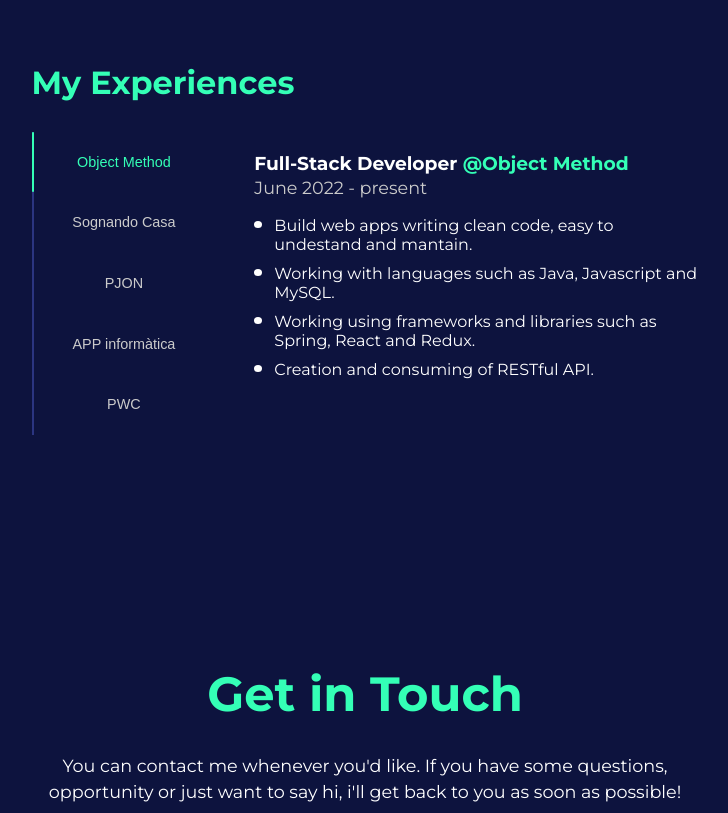
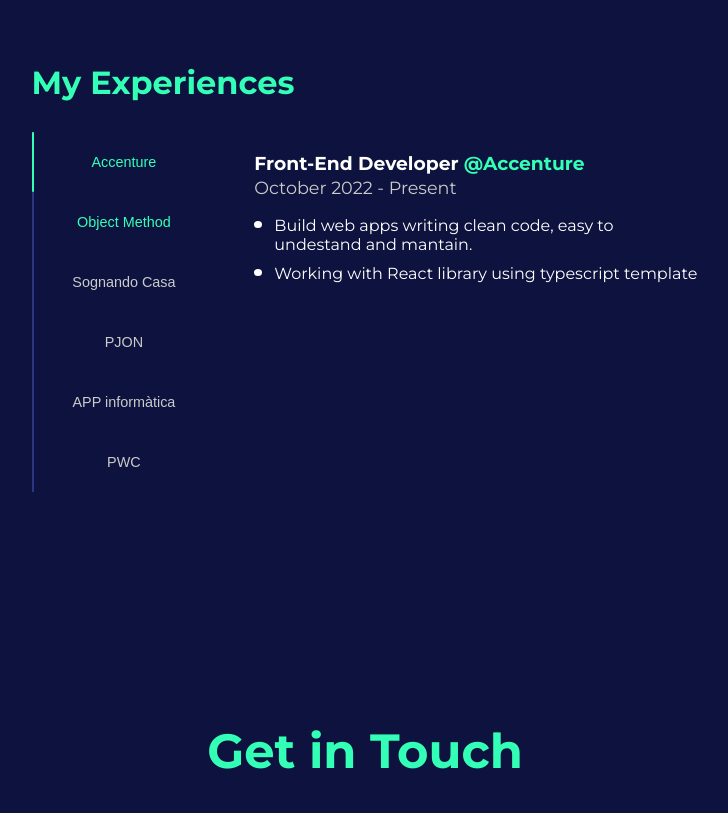
Before and after one commit to YOUBCH/MyPortfolio, a React (Create React App) app: page / in a window 1280 px wide. Shown: the part 1440-2253 px from the top of the page, without its empty margins (275-1003 px from the left). Built offline with nearby package versions, Linux system fonts and the light colour scheme.

Commit message:
added new experience

```diff
--- a/src/components/experience/Experience.css
+++ b/src/components/experience/Experience.css
@@ -14,7 +14,7 @@
 }
 
 .companies {
-    height: 303px;
+    height: fit-content;
     width: 190px;
     position: relative;
     list-style: none;
--- a/src/components/experience/Experience.js
+++ b/src/components/experience/Experience.js
@@ -1,88 +1,254 @@
-import { useEffect, useState } from "react";
 import "./Experience.css";
 
 function Experience() {
-
-    const companies = ['object-method', 'sognando-casa', 'pjon', 'app-informatica', 'pwc'];
+  const companies = [
+    "accenture",
+    "object-method",
+    "sognando-casa",
+    "pjon",
+    "app-informatica",
+    "pwc"
+  ];
 
   const selectCompany = (e) => {
     const btn = e.target;
     const company = e.target.name;
 
-        document.querySelector('.active').classList.remove('active');
-        btn.classList.add('active');
-        document.querySelector('.tab').style.top = `calc(${companies.indexOf(company)} * 60.70px)`;
-        companies.indexOf(company)
+    document.querySelector(".active").classList.remove("active");
+    btn.classList.add("active");
+    document.querySelector(".tab").style.top = `calc(${companies.indexOf(
+      company
+    )} * 60.70px)`;
+    companies.indexOf(company);
 
-        const expDescription = document.querySelector(`.experience-description.${company}`);
-        document.querySelector('.visible').classList.remove('visible');
-        expDescription.classList.add('visible')
-    }
+    const expDescription = document.querySelector(
+      `.experience-description.${company}`
+    );
+    document.querySelector(".visible").classList.remove("visible");
+    expDescription.classList.add("visible");
+  };
 
   return (
-        <section id='experience'>
+    <section id="experience">
       <h1 className="section-titles">My Experiences</h1>
       <div className="experience-table">
         <div className="companies">
-                    <div className="tab">
-                    </div>
-                    <button className="company-btn active" name="object-method" onClick={(e) => selectCompany(e)}>Object Method</button>
-                    <button className="company-btn" name="sognando-casa" onClick={(e) => selectCompany(e)}>Sognando Casa</button>
-                    <button className="company-btn" name="pjon" onClick={(e) => selectCompany(e)}>PJON</button>
-                    <button className="company-btn" name="app-informatica" onClick={(e) => selectCompany(e)}>APP informàtica</button>
-                    <button className="company-btn" name="pwc" onClick={(e) => selectCompany(e)}>PWC</button>
+          <div className="tab"></div>
+          <button
+            className="company-btn active"
+            name="accenture"
+            onClick={(e) => selectCompany(e)}
+          >
+            Accenture
+          </button>
+          <button
+            className="company-btn active"
+            name="object-method"
+            onClick={(e) => selectCompany(e)}
+          >
+            Object Method
+          </button>
+          <button
+            className="company-btn"
+            name="sognando-casa"
+            onClick={(e) => selectCompany(e)}
+          >
+            Sognando Casa
+          </button>
+          <button
+            className="company-btn"
+            name="pjon"
+            onClick={(e) => selectCompany(e)}
+          >
+            PJON
+          </button>
+          <button
+            className="company-btn"
+            name="app-informatica"
+            onClick={(e) => selectCompany(e)}
+          >
+            APP informàtica
+          </button>
+          <button
+            className="company-btn"
+            name="pwc"
+            onClick={(e) => selectCompany(e)}
+          >
+            PWC
+          </button>
         </div>
         <div className="experience-description-container">
-                    <div className="experience-description object-method visible">
-                        <h3><span>Full-Stack Developer</span><span className="company-link"> @<a href='http://www.objectmethod.it/' target="_blank">Object Method</a></span></h3>
-                        <p className="duration">June 2022 - present</p>
+          <div className="experience-description accenture visible">
+            <h3>
+              <span>Front-End Developer</span>
+              <span className="company-link">
+                {" "}
+                @
+                <a
+                  href="http://www.accenture.com/"
+                  target="_blank"
+                  rel="noreferrer"
+                >
+                  Accenture
+                </a>
+              </span>
+            </h3>
+            <p className="duration">October 2022 - Present</p>
             <ul className="tasks-list">
-                            <li className="task">Build web apps writing clean code, easy to undestand and mantain.</li>
-                            <li className="task">Working with languages such as Java, Javascript and MySQL.</li>
-                            <li className="task">Working using frameworks and libraries such as Spring, React and Redux.</li>
+              <li className="task">
+                Build web apps writing clean code, easy to undestand and
+                mantain.
+              </li>
+              <li className="task">
+                Working with React library using typescript template
+              </li>
+            </ul>
+          </div>
+          <div className="experience-description object-method">
+            <h3>
+              <span>Full-Stack Developer</span>
+              <span className="company-link">
+                {" "}
+                @
+                <a
+                  href="http://www.objectmethod.it/"
+                  target="_blank"
+                  rel="noreferrer"
+                >
+                  Object Method
+                </a>
+              </span>
+            </h3>
+            <p className="duration">June 2022 - September 2022</p>
+            <ul className="tasks-list">
+              <li className="task">
+                Build web apps writing clean code, easy to undestand and
+                mantain.
+              </li>
+              <li className="task">
+                Working with languages such as Java, Javascript and MySQL.
+              </li>
+              <li className="task">
+                Working using frameworks and libraries such as Spring, React and
+                Redux.
+              </li>
               <li className="task">Creation and consuming of RESTful API.</li>
             </ul>
           </div>
           <div className="experience-description sognando-casa">
-                        <h3><span>Front-End Developer</span><span className="company-link"> @<a href='https://sognandocasashop.it/' target="_blank">Sognando Casa</a></span></h3>
+            <h3>
+              <span>Front-End Developer</span>
+              <span className="company-link">
+                {" "}
+                @
+                <a
+                  href="https://sognandocasashop.it/"
+                  target="_blank"
+                  rel="noreferrer"
+                >
+                  Sognando Casa
+                </a>
+              </span>
+            </h3>
             <p className="duration">May 2021 - October 2021</p>
             <ul className="tasks-list">
-                            <li className="task">Build web apps writing clean code, easy to undestand and mantain.</li>
-                            <li className="task">Working with languages such as Javascript and PHP.</li>
-                            <li className="task">Working using libraries such as JQuery and Codeigniter.</li>
+              <li className="task">
+                Build web apps writing clean code, easy to undestand and
+                mantain.
+              </li>
+              <li className="task">
+                Working with languages such as Javascript and PHP.
+              </li>
+              <li className="task">
+                Working using libraries such as JQuery and Codeigniter.
+              </li>
             </ul>
           </div>
           <div className="experience-description pjon">
-                        <h3><span>High School Internship - Full-Stack Developer</span><span className="company-link"> @<a href='https://www.pjon.org/' target="_blank">PJON</a></span></h3>
+            <h3>
+              <span>High School Internship - Full-Stack Developer</span>
+              <span className="company-link">
+                {" "}
+                @
+                <a
+                  href="https://www.pjon.org/"
+                  target="_blank"
+                  rel="noreferrer"
+                >
+                  PJON
+                </a>
+              </span>
+            </h3>
             <p className="duration">January 2021 - May 2021</p>
             <ul className="tasks-list">
-                            <li className="task">Build web apps writing clean code, easy to undestand and mantain.</li>
-                            <li className="task">Working with Javascript vanilla, PHP, HTML and CSS.</li>
-                            <li className="task">Creation of good designs using my skills on UX/UI.</li>
+              <li className="task">
+                Build web apps writing clean code, easy to undestand and
+                mantain.
+              </li>
+              <li className="task">
+                Working with Javascript vanilla, PHP, HTML and CSS.
+              </li>
+              <li className="task">
+                Creation of good designs using my skills on UX/UI.
+              </li>
             </ul>
           </div>
           <div className="experience-description app-informatica">
-                        <h3><span>High School Internship - Computer Technician</span><span className="company-link"> @<a href='https://www.appinformatica.com/' target="_blank">APP informatica</a></span></h3>
+            <h3>
+              <span>High School Internship - Computer Technician</span>
+              <span className="company-link">
+                {" "}
+                @
+                <a
+                  href="https://www.appinformatica.com/"
+                  target="_blank"
+                  rel="noreferrer"
+                >
+                  APP informatica
+                </a>
+              </span>
+            </h3>
             <p className="duration">November 2019 - December 2019</p>
             <ul className="tasks-list">
-                            <li className="task">Technical assistance, installation of hardware components and software, and the configuration of them.</li>
+              <li className="task">
+                Technical assistance, installation of hardware components and
+                software, and the configuration of them.
+              </li>
               <li className="task">Fixing computers and notebooks.</li>
               <li className="task">Technical mantainance on computers.</li>
             </ul>
           </div>
           <div className="experience-description pwc">
-                        <h3><span>High School Internship - Computer Technician</span><span className="company-link"> @<a href='https://www.pwc.com/it/it.html' target="_blank">PWC</a></span></h3>
+            <h3>
+              <span>High School Internship - Computer Technician</span>
+              <span className="company-link">
+                {" "}
+                @
+                <a
+                  href="https://www.pwc.com/it/it.html"
+                  target="_blank"
+                  rel="noreferrer"
+                >
+                  PWC
+                </a>
+              </span>
+            </h3>
             <p className="duration">June 2022 - present</p>
             <ul className="tasks-list">
-                            <li className="task">Technical assistance, installation of business softwares and computer mantainance.</li>
+              <li className="task">
+                Technical assistance, installation of business softwares and
+                computer mantainance.
+              </li>
               <li className="task">installation of security softwares.</li>
-                            <li className="task">configuration of new computers for the new users</li>
+              <li className="task">
+                configuration of new computers for the new users
+              </li>
             </ul>
           </div>
         </div>
       </div>
     </section>
-    )
+  );
 }
 
 export default Experience;
--- a/src/components/header/Header.js
+++ b/src/components/header/Header.js
@@ -1,7 +1,7 @@
 import { useEffect, useState } from "react";
-import CustomButton from "../custom/customButton/CustomButton";
+// import CustomButton from "../custom/customButton/CustomButton";
 import "./Header.css";
-import resume from "../../myFiles/Youssef_Bachaoui_Resume.pdf";
+// import resume from "../../myFiles/Youssef_Bachaoui_Resume.pdf";
 function Header() {
 
     const [offset, setOffset] = useState(0);
@@ -66,14 +66,14 @@
         <div className="header-container">
             <div className="header">
                 <div className="logo-container">
-                    <a href="#hero"><label className="logo-label">YouBa</label></a>
+                    <a href="#hero"><label className="logo-label">Youssef Bachaoui</label></a>
                 </div>
                 <div className="navbar-container">
                     <ol className="navbar">
                         <li className="nav-link nav-element"><a href="#about" >About</a></li>
                         <li className="nav-link nav-element"><a href="#experience" >Experience</a></li>
                         <li className="nav-link nav-element"><a href="#contact" >Contact</a></li>
-                        <li className="nav-btn nav-element"><a href={resume} target="_blank"><CustomButton text={"Resume"} /></a></li>
+                        {/* <li className="nav-btn nav-element"><a href={resume} target="_blank" rel="noreferrer"><CustomButton text={"Resume"} /></a></li> */}
                     </ol>
                 </div>
                 <div className="hamburger-lines">
```
Lines whose indentation alone changed are shown as unchanged.
